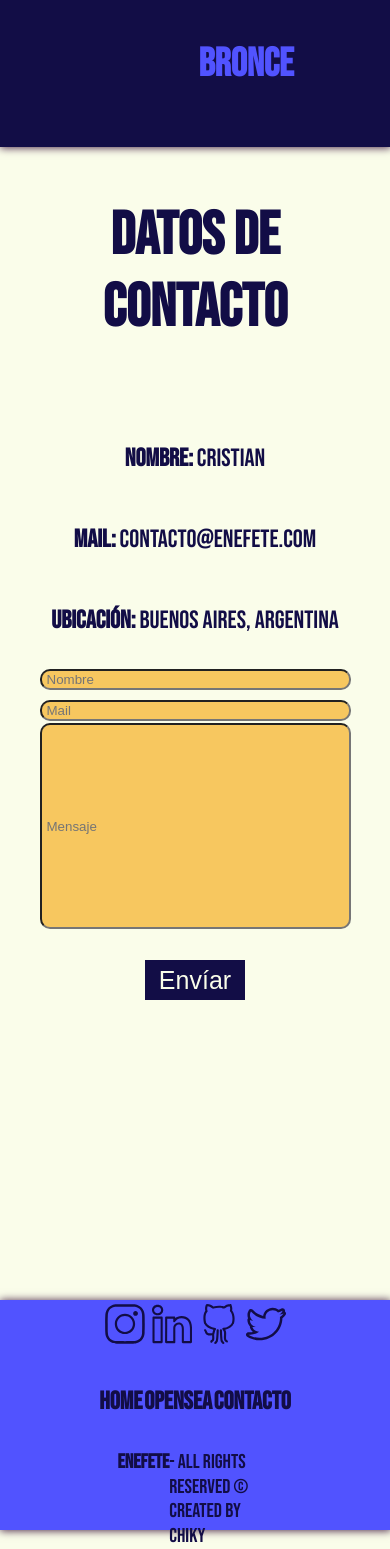
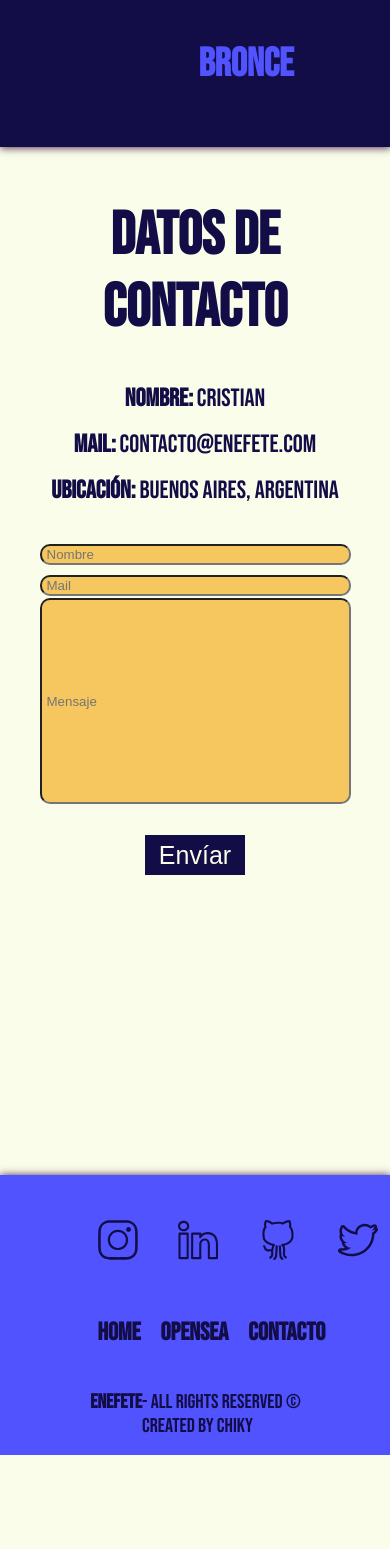
Before and after one commit to chiky222/mi-tienda-web, a React (Create React App) app: page /contact in a window 390 px wide. Shown: the part 253-1802 px from the top of the page. After the commit the page ends 1708 px from the top, so only its background shows below. Built offline with nearby package versions, Linux system fonts and the light colour scheme.

Commit message:
Firebase y Cambios de Estilo Responsive

```diff
--- a/src/App.css
+++ b/src/App.css
@@ -585,12 +585,24 @@ input:focus{
 
   .titulo-saludo{
     width: 90%;
-    margin: 100px auto 90px;
+    margin: 100px auto 120px;
   }
 
   .subtitulo-pie{
     width: 70%;
     margin-bottom: -100px;
+  }
+
+  .container-contacto h1{
+    margin-bottom: 30px;
+  }
+
+  .contacto-datos p{
+    margin-bottom: -10px;
+  }
+
+  .contacto-datos form{
+    margin-top: 40px;
   }
 
   footer{
@@ -606,7 +618,12 @@ input:focus{
     justify-content: center;
     align-items: center;
     padding-top: 30px;
-    min-height: 200px;
+    min-height: 250px;
+    gap: 15px;
+  }
+
+  .social-ico{
+    gap: 40px;
   }
 
   .navbar-footer ul{
@@ -616,12 +633,13 @@ input:focus{
     padding-left: 0;
     margin: 30px 0;
     width: 50%;
+    gap: 20px;
   }
 
   footer p{
     transform: scale(0.8, 0.8);
     margin-top: -10px;
-    width: 50%!important;
+    width: 70%!important;
   }
 
   footer .social-ico {
--- a/src/components/Contact.jsx
+++ b/src/components/Contact.jsx
@@ -3,7 +3,7 @@ import Form from './Form';
 
 const Contact = () => {
   return (
-    <div>
+    <div className='container-contacto'>
         <h1 className='titulo-saludo' >Datos de Contacto</h1>
         <div className='contacto-datos' >
             <br></br>
--- a/src/components/ItemListContainer.jsx
+++ b/src/components/ItemListContainer.jsx
@@ -19,7 +19,6 @@ const ItemListContainer = ({titulo}) => {
     if (categoryName === undefined) {
       getDocs(collectionProd)
       .then((res) => {
-
         const products = res.docs.map((prod) => {
           return {
             id: prod.id,
@@ -35,7 +34,7 @@ const ItemListContainer = ({titulo}) => {
         setLoading(false);
       })
 
-      // const getProductos = (categoryName) => {   HACER CONDICIONAL PARA CATEGORIAS O TODO
+      // const getProductos = (categoryName) => {
       //   return new Promise((resolv, reject) => {
       //     const prodFiltrados = productos.filter((prod) => prod.category === categoryName);
       //     const ref = categoryName ? prodFiltrados : productos;
@@ -56,7 +55,6 @@ const ItemListContainer = ({titulo}) => {
       const queryCategory = query(collectionProd, where('category', '==', categoryName));
       getDocs(queryCategory)
       .then((res) => {
-
         const products = res.docs.map((prod) => {
           return {
             id: prod.id,
--- a/src/context/CartContext.jsx
+++ b/src/context/CartContext.jsx
@@ -55,11 +55,11 @@ const CartProvider = ({ children }) => {
   //Unidades totales del carrito
   const totalUnidades = () => {
     let count = 0;
-    const copia = [...cart] || [];
+    const copia = [...cart];
     copia.forEach((prod) => {
       count += prod.cantidad;
     })
-    return count || 0;
+    return count;
   }
 
   //variables
```
